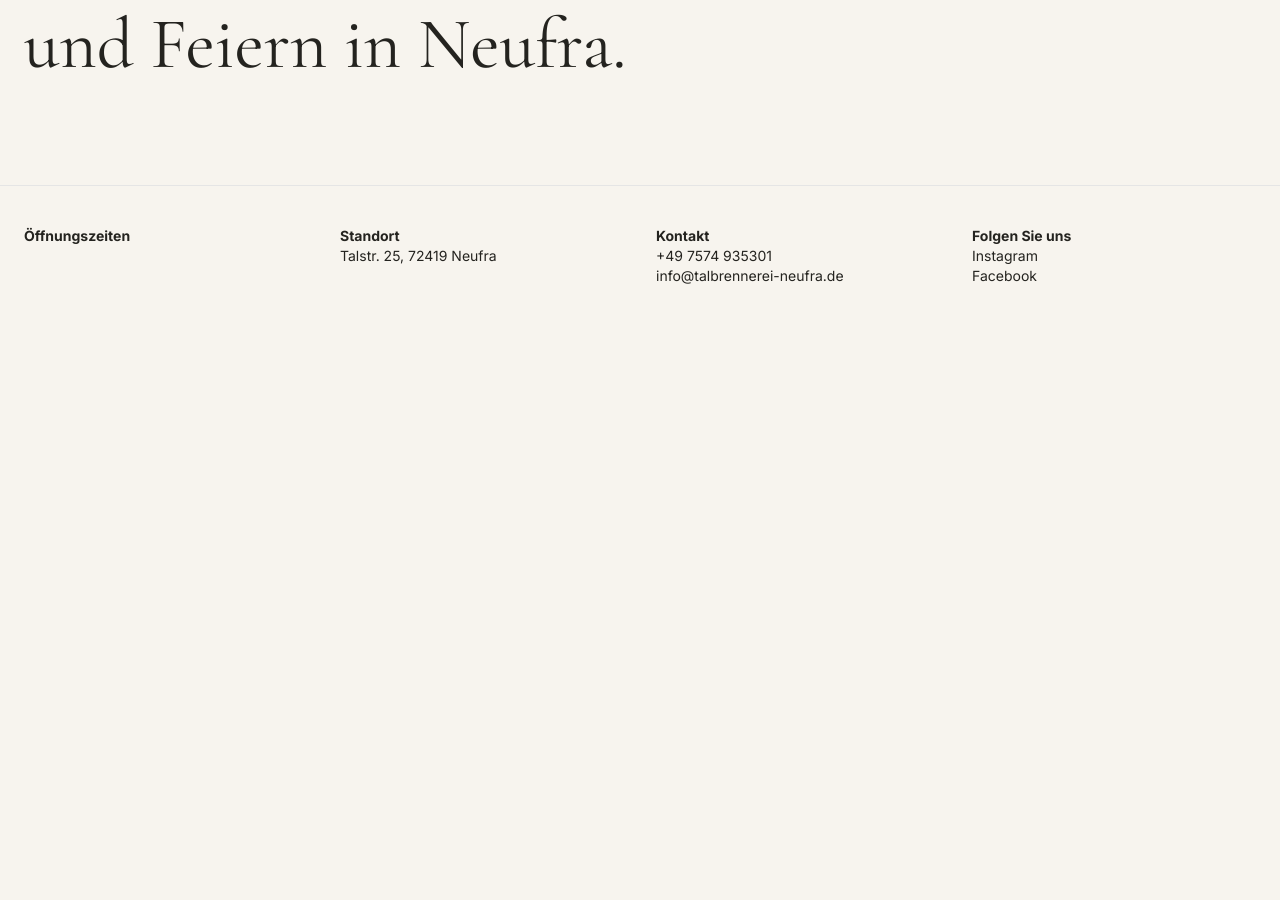
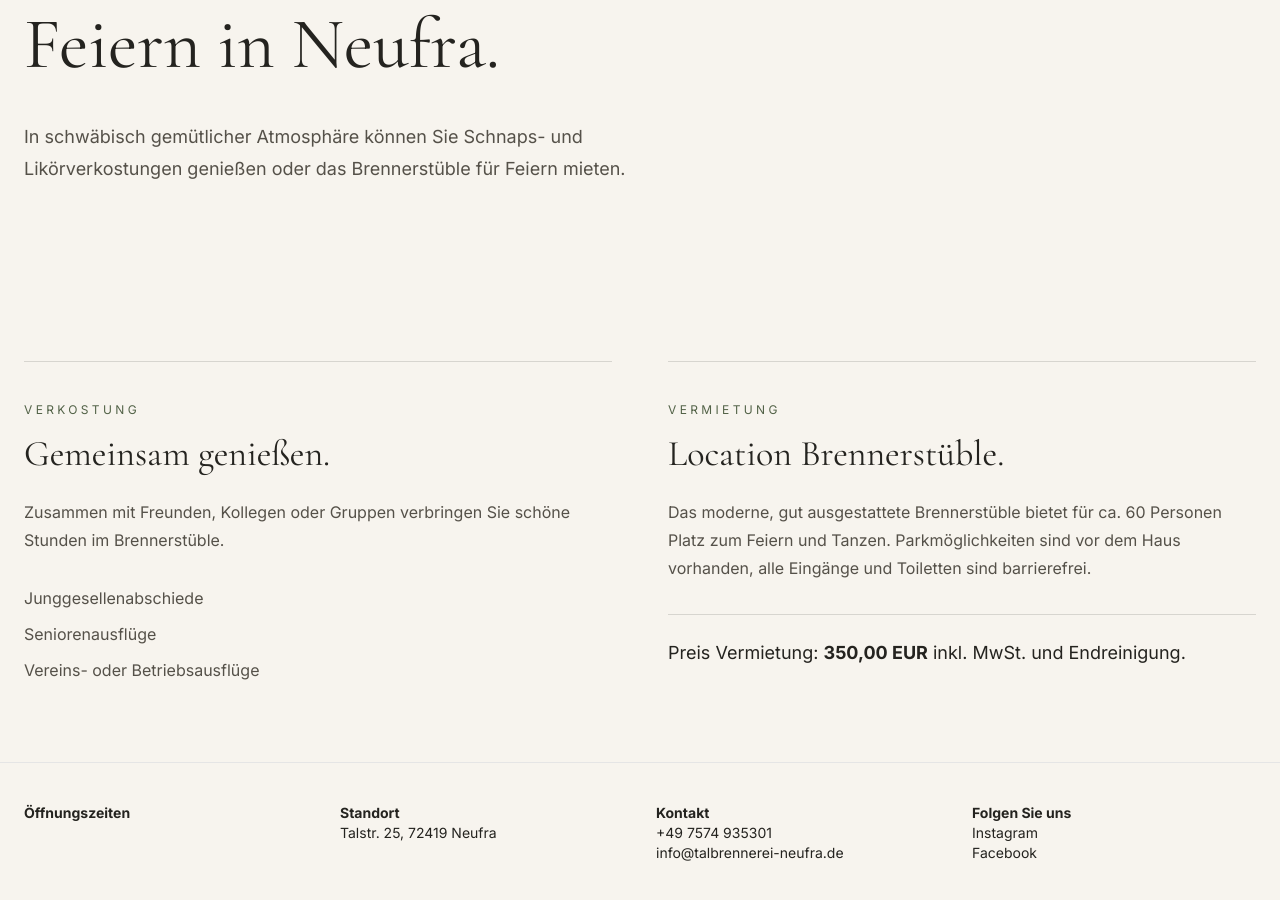
Before and after one commit to katharinadobiosch/tn, a Next.js app: page /verkostung in a window 1280 px wide. Shown: the part 378-1278 px from the top of the page. Before the commit the page ends 800 px from the top, so only its background shows below. Built offline with nearby package versions, Linux system fonts and the light colour scheme.

Commit message:
Add tasting and event location page

```diff
--- a/src/app/verkostung/page.tsx
+++ b/src/app/verkostung/page.tsx
@@ -1,13 +1,57 @@
 export default function VerkostungPage() {
   return (
-    <main className="bg-[#F7F4EE] px-6 py-24 text-[#24231F]">
-      <section className="mx-auto max-w-7xl">
+    <main className="bg-[#F7F4EE] text-[#24231F]">
+      <section className="mx-auto max-w-7xl px-6 py-24">
         <p className="mb-4 text-xs uppercase tracking-[0.28em] text-[#526247]">
           Verkostung
         </p>
-        <h1 className="max-w-4xl font-serif text-5xl leading-tight md:text-7xl">
+
+        <h1 className="max-w-5xl font-serif text-5xl leading-tight md:text-7xl">
           Brennerstüble, Verkostungen und Feiern in Neufra.
         </h1>
+
+        <p className="mt-8 max-w-2xl text-lg leading-8 text-[#555149]">
+          In schwäbisch gemütlicher Atmosphäre können Sie Schnaps- und
+          Likörverkostungen genießen oder das Brennerstüble für Feiern mieten.
+        </p>
+      </section>
+
+      <section className="mx-auto grid max-w-7xl gap-14 px-6 py-20 md:grid-cols-2">
+        <article className="border-t border-[#24231F]/15 pt-10">
+          <p className="mb-4 text-xs uppercase tracking-[0.28em] text-[#526247]">
+            Verkostung
+          </p>
+          <h2 className="font-serif text-4xl">Gemeinsam genießen.</h2>
+
+          <p className="mt-6 leading-7 text-[#555149]">
+            Zusammen mit Freunden, Kollegen oder Gruppen verbringen Sie schöne
+            Stunden im Brennerstüble.
+          </p>
+
+          <ul className="mt-8 space-y-3 text-[#555149]">
+            <li>Junggesellenabschiede</li>
+            <li>Seniorenausflüge</li>
+            <li>Vereins- oder Betriebsausflüge</li>
+          </ul>
+        </article>
+
+        <article className="border-t border-[#24231F]/15 pt-10">
+          <p className="mb-4 text-xs uppercase tracking-[0.28em] text-[#526247]">
+            Vermietung
+          </p>
+          <h2 className="font-serif text-4xl">Location Brennerstüble.</h2>
+
+          <p className="mt-6 leading-7 text-[#555149]">
+            Das moderne, gut ausgestattete Brennerstüble bietet für ca. 60
+            Personen Platz zum Feiern und Tanzen. Parkmöglichkeiten sind vor dem
+            Haus vorhanden, alle Eingänge und Toiletten sind barrierefrei.
+          </p>
+
+          <p className="mt-8 border-t border-[#24231F]/15 pt-6 text-lg">
+            Preis Vermietung: <strong>350,00 EUR</strong> inkl. MwSt. und
+            Endreinigung.
+          </p>
+        </article>
       </section>
     </main>
   );
```
